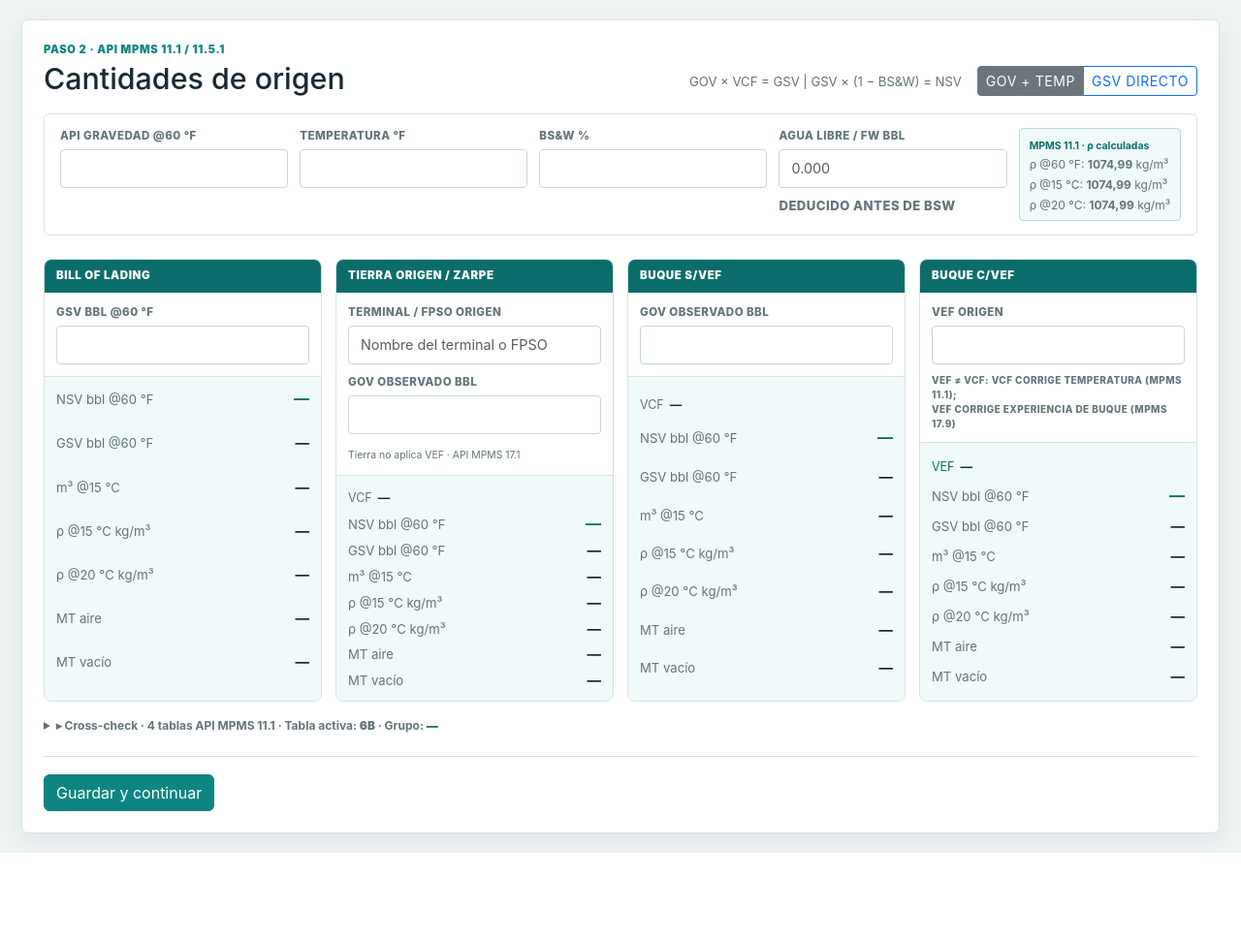
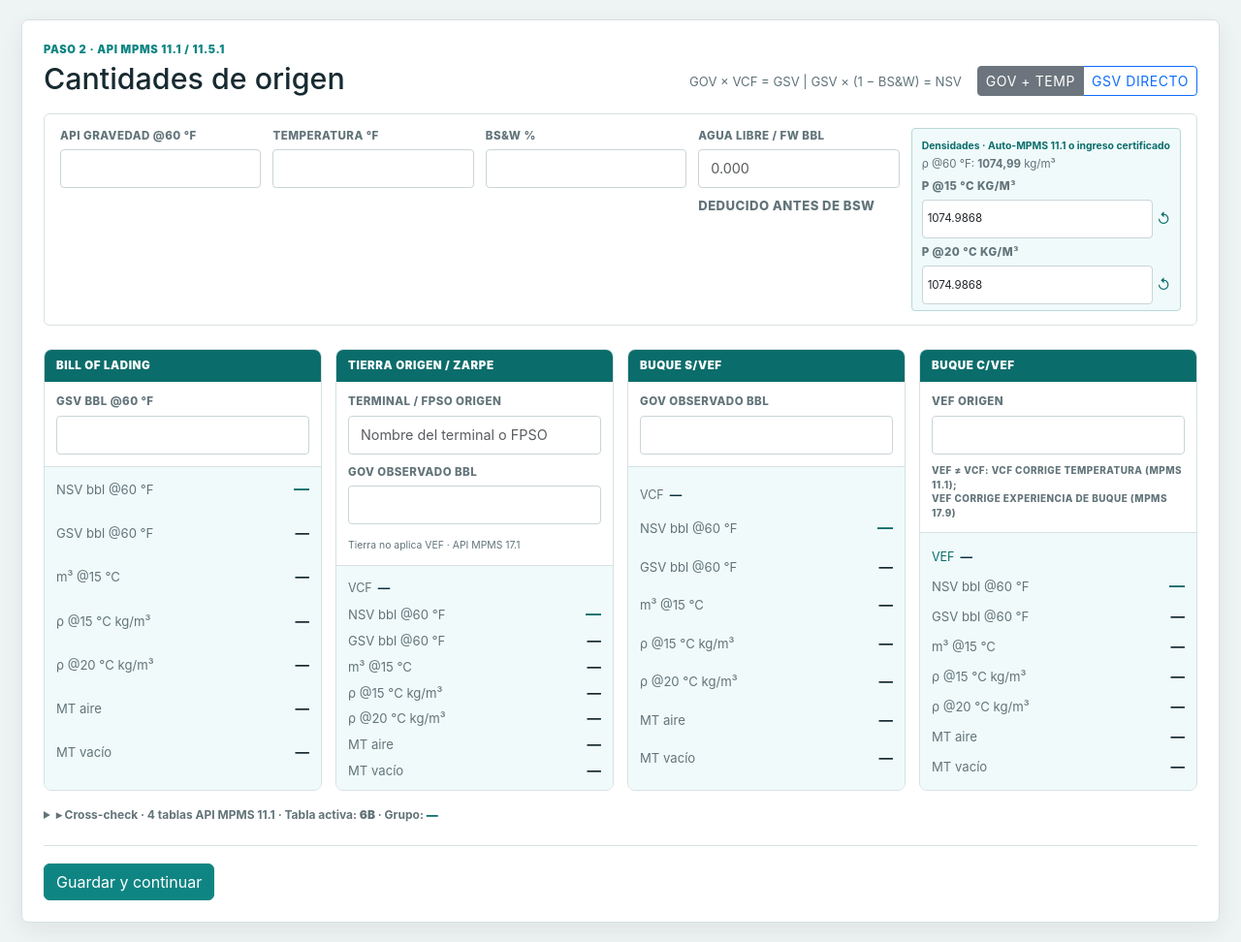
Before and after one commit to danielrattolp/ACI-Loss-control, a Flask app: template templates/step2.html in a window 1280 px wide. Shown: the part 68-1040 px from the top of the page at 97% size. Before the commit the page ends 948 px from the top, so only its background shows below. Run offline with Flask 3, Linux system fonts and the light colour scheme; the template is opened without the code that fills it, so the values that code supplies are empty.

Commit message:
feat: campos editables rho@15°C y rho@20°C con valor certificado
- Barra global: inputs ρ@15°C y ρ@20°C con auto-llenado desde CTL
- Usuario puede ingresar densidad certificada (ej. 876.6 de certificado)
- MT vacío y MT aire usan la densidad ingresada en lugar de la calculada
- Botón ↺ resetea al valor CTL calculado desde API
- app.py persiste rho15 y rho20 en el dict de origen

Co-Authored-By: Claude Sonnet 4.6 <noreply@anthropic.com>

```diff
--- a/app.py
+++ b/app.py
@@ -116,6 +116,8 @@ def calculate_origin(form_data: dict, table: str) -> dict:
         "free_water_bbl": free_water,
         "input_mode": input_mode,
         "terminal_name": form_data.get("origin_terminal_name", "").strip(),
+        "rho15": float(form_data["origin_rho15"]) if form_data.get("origin_rho15") else None,
+        "rho20": float(form_data["origin_rho20"]) if form_data.get("origin_rho20") else None,
         "bill_of_lading_bbl": float(form_data["bill_of_lading_bbl"]),
         "shore": shore.to_dict(),
         "vessel": vessel.to_dict(),
--- a/templates/step2.html
+++ b/templates/step2.html
@@ -59,17 +59,35 @@
 
     <div class="origin-global-densities">
       <span class="field-note" style="font-size:.65rem;font-weight:700;color:var(--teal2)">
-        MPMS 11.1 · ρ calculadas
+        Densidades · Auto-MPMS 11.1 o ingreso certificado
       </span>
-      <div style="font-size:.75rem;color:var(--muted)">
+      <div style="font-size:.72rem;color:var(--muted);margin-bottom:2px">
         ρ @60 °F: <strong id="liveDens">—</strong> kg/m³
       </div>
-      <div style="font-size:.75rem;color:var(--muted)">
-        ρ @15 °C: <strong id="liveDens15">—</strong> kg/m³
-      </div>
-      <div style="font-size:.75rem;color:var(--muted)">
-        ρ @20 °C: <strong id="liveDens20">—</strong> kg/m³
-      </div>
+      <label style="font-size:.72rem;margin-bottom:3px">
+        ρ @15 °C kg/m³
+        <div style="display:flex;align-items:center;gap:4px">
+          <input class="form-control form-control-sm" id="input_rho15"
+                 name="origin_rho15" type="number" min="600" max="1100" step="0.0001"
+                 placeholder="Auto CTL"
+                 value="{{ origin.get('rho15', '') or '' }}"
+                 style="font-size:.72rem;padding:2px 5px" />
+          <button type="button" id="resetRho15" title="Recalcular desde API"
+                  style="background:none;border:none;color:var(--teal2);cursor:pointer;font-size:.9rem;padding:0">↺</button>
+        </div>
+      </label>
+      <label style="font-size:.72rem">
+        ρ @20 °C kg/m³
+        <div style="display:flex;align-items:center;gap:4px">
+          <input class="form-control form-control-sm" id="input_rho20"
+                 name="origin_rho20" type="number" min="600" max="1100" step="0.0001"
+                 placeholder="Auto CTL"
+                 value="{{ origin.get('rho20', '') or '' }}"
+                 style="font-size:.72rem;padding:2px 5px" />
+          <button type="button" id="resetRho20" title="Recalcular desde API"
+                  style="background:none;border:none;color:var(--teal2);cursor:pointer;font-size:.9rem;padding:0">↺</button>
+        </div>
+      </label>
     </div>
   </div>
 
@@ -306,14 +324,27 @@
     var tbl     = document.getElementById("liveTableLabel").textContent.trim() || "6B";
 
     var r60 = rho60(api);
-    // ρ@15°C (59°F): oil is cooler → denser → VCF(59°F) > 1 → ρ15 > ρ60
-    var r15 = r60 * vcfAtTemp(api, 59, tbl);
-    // ρ@20°C (68°F): oil is warmer → less dense → VCF(68°F) < 1 → ρ20 < ρ60
-    var r20 = r60 * vcfAtTemp(api, 68, tbl);
+    // ρ@15°C y @20°C: calculado desde CTL, sobreescribible con valor certificado
+    var r15calc = r60 * vcfAtTemp(api, 59, tbl);
+    var r20calc = r60 * vcfAtTemp(api, 68, tbl);
 
-    set("liveDens",   r60, 2);
-    set("liveDens15", r15, 2);
-    set("liveDens20", r20, 2);
+    var inp15 = document.getElementById("input_rho15");
+    var inp20 = document.getElementById("input_rho20");
+
+    // Auto-llenar si el campo está vacío o marcado como auto
+    if (inp15 && (!inp15.value || inp15.dataset.auto === "1")) {
+      inp15.value = r15calc.toFixed(4);
+      inp15.dataset.auto = "1";
+    }
+    if (inp20 && (!inp20.value || inp20.dataset.auto === "1")) {
+      inp20.value = r20calc.toFixed(4);
+      inp20.dataset.auto = "1";
+    }
+
+    var r15 = (inp15 && inp15.value) ? parseFloat(inp15.value) : r15calc;
+    var r20 = (inp20 && inp20.value) ? parseFloat(inp20.value) : r20calc;
+
+    set("liveDens", r60, 2);
 
     function fromGsv(gsvVal, fw_val) {
       var g = Math.max(gsvVal - fw_val, 0);
@@ -378,6 +409,26 @@
     if (el) el.addEventListener("input", updatePreview);
   });
 
+  // Densidades certificadas: al editar manualmente, marcar como "manual"
+  ["input_rho15","input_rho20"].forEach(function(id) {
+    var el = document.getElementById(id);
+    if (!el) return;
+    el.addEventListener("input", function() {
+      el.dataset.auto = "0";
+      updatePreview();
+    });
+  });
+
+  // Botones ↺: limpiar valor y recalcular desde CTL
+  document.getElementById("resetRho15").addEventListener("click", function() {
+    var el = document.getElementById("input_rho15");
+    el.value = ""; el.dataset.auto = "1"; updatePreview();
+  });
+  document.getElementById("resetRho20").addEventListener("click", function() {
+    var el = document.getElementById("input_rho20");
+    el.value = ""; el.dataset.auto = "1"; updatePreview();
+  });
+
   applyMode();
 })();
 </script>
```
